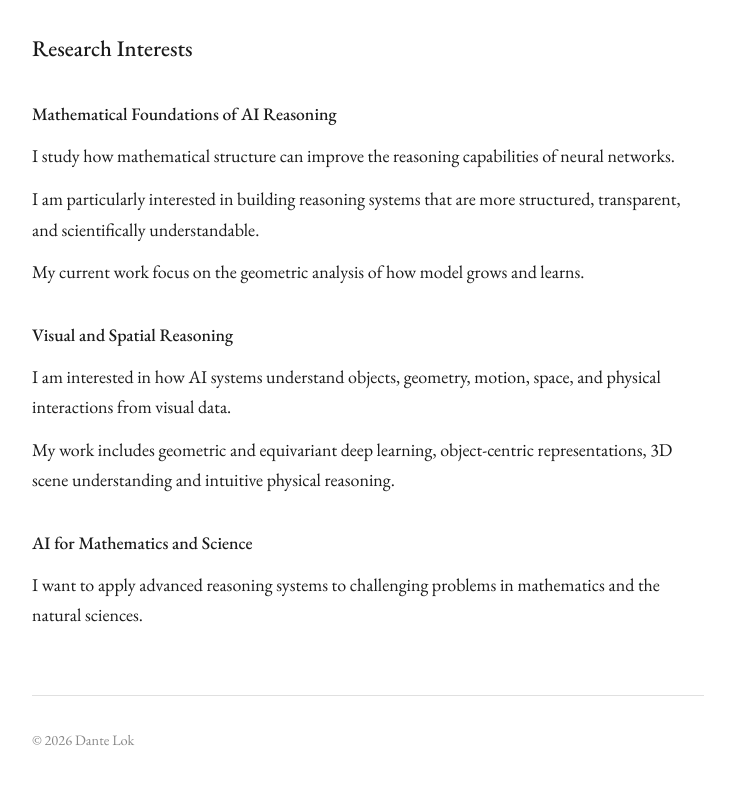
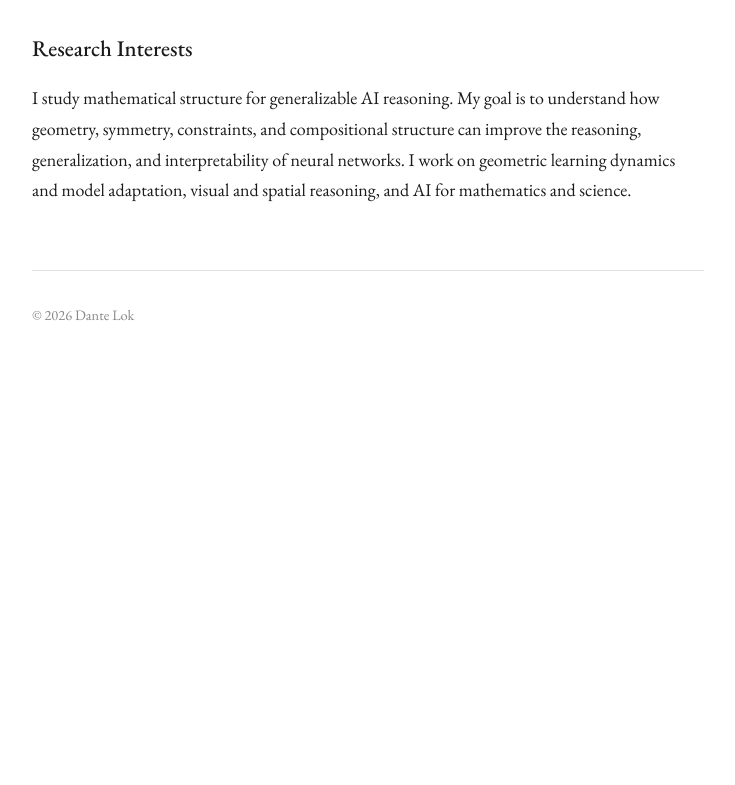
Before and after one commit to dantelok/dantelok.github.io, a plain HTML site: page index.html in a window 1280 px wide. Shown: the part 509-1294 px from the top of the page, without its empty margins (272-1007 px from the left). After the commit the page ends 900 px from the top, so only its background shows below. Drawn offline with nearby package versions, Linux system fonts and the light colour scheme.

Commit message:
edited research interest

```diff
--- a/index.html
+++ b/index.html
@@ -63,18 +63,13 @@
                     </div>
 
                     <h2>Research Interests</h2>
-
-                    <h3>Mathematical Foundations of AI Reasoning</h3>
-                    <p>I study how mathematical structure can improve the reasoning capabilities of neural networks. </p>
-                    <p>I am particularly interested in building reasoning systems that are more structured, transparent, and scientifically understandable.</p>
-                    <p>My current work focus on the geometric analysis of how model grows and learns.</p>
-
-                    <h3>Visual and Spatial Reasoning</h3>
-                    <p>I am interested in how AI systems understand objects, geometry, motion, space, and physical interactions from visual data.</p>
-                    <p>My work includes geometric and equivariant deep learning, object-centric representations, 3D scene understanding and intuitive physical reasoning.</p>
-
-                    <h3>AI for Mathematics and Science</h3>
-                    <p>I want to apply advanced reasoning systems to challenging problems in mathematics and the natural sciences.</p>
+                    <p>
+                        I study mathematical structure for generalizable AI reasoning.
+                        My goal is to understand how geometry, symmetry, constraints,
+                        and compositional structure can improve the reasoning, generalization,
+                        and interpretability of neural networks. I work on geometric learning dynamics and model adaptation,
+                        visual and spatial reasoning, and AI for mathematics and science.
+                    </p>
                 </div>
             </div>
         </section>
```
